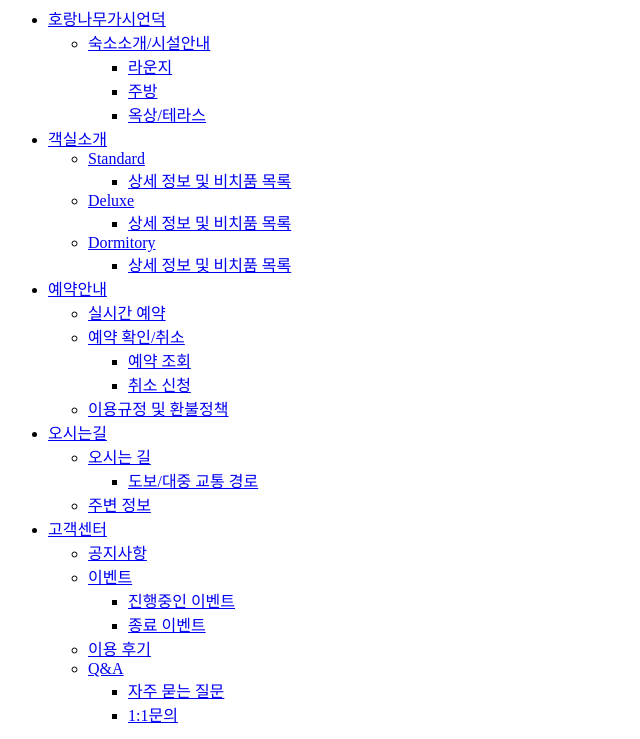
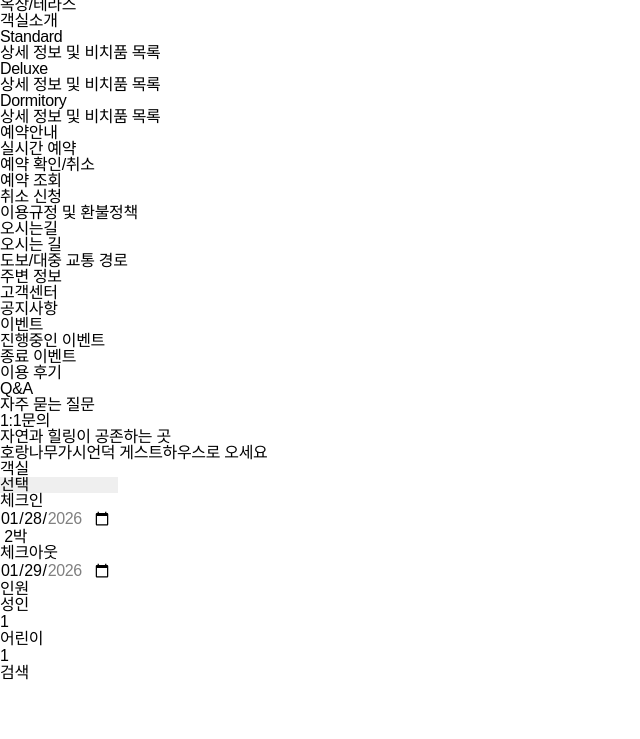
Before and after one commit to kimgangstar/horang_hill, a plain HTML site: page index.html in a window 1280 px wide. Shown: the part 83-822 px from the top of the page, without its empty margins (0-640 px from the left). After the commit the page ends 800 px from the top, so only its background shows below. Drawn offline with Linux system fonts and the light colour scheme; a web font is replaced by a local one.

Commit message:
20260202

```diff
--- a/index.html
+++ b/index.html
@@ -7,10 +7,13 @@
     <meta name="keywords" content="">
     <title>호랑가시나무언덕 게스트하우스</title>
     <link rel="shortcut icon" href="./images/horang_logo.png" type="image/x-icon">
+    <link rel="stylesheet" as="style" crossorigin href="https://cdn.jsdelivr.net/gh/orioncactus/pretendard@v1.3.9/dist/web/static/pretendard-dynamic-subset.min.css" />
+    <link rel="stylesheet" href="./style/reset.css">
+    <link rel="stylesheet" href="./style/index.css">
 </head>
 <body>
     <div id="wrap">
-        <div id="header"><!-- s : header -->
+        <header><!-- s : header -->
             <h1><a href="#"><img src="#" alt="호랑나무가시언덕 게스트하우스"></a></h1>
             <nav id="gnb">
                 <ul class="lnb_depth1"><!-- depth1 -->
@@ -86,8 +89,8 @@
                     </li>
                 </ul>
             </nav>
-        </div><!-- e : header -->
-        <div id="main"> <!-- s : main -->
+        </header><!-- e : header -->
+        <main> <!-- s : main -->
             <!-- 히어로배너  + 검색 폼 -->
             <div id="hero_bnr">
                 <div class="add_text">
@@ -149,8 +152,8 @@
                     <p><button type="button" id="search_btn">검색</button></p>
                 </form>
             </div>
-        </div><!-- e : main -->
-        <div id="footer"></div>
+        </main><!-- e : main -->
+        <footer></footer>
     </div>
 </body>
 </html>
--- /dev/null
+++ b/style/index.css
@@ -0,0 +1,51 @@
+body {}
+#wrap {}
+#wrap header {}
+#wrap header h1 {}
+#wrap header h1 a {}
+#wrap header h1 a img {}
+#wrap header #gnb {}
+#wrap header #gnb .lnb_depth1 {}
+#wrap header #gnb .lnb_depth1 > li {}
+#wrap header #gnb .lnb_depth1 > li > a {} /* 20 */
+#wrap header #gnb .lnb_depth1 > li > .lnb_depth2 {}
+#wrap header #gnb .lnb_depth1 > li > .lnb_depth2 > li {}
+#wrap header #gnb .lnb_depth1 > li > .lnb_depth2 > li > a {}
+#wrap header #gnb .lnb_depth1 > li > .lnb_depth2 > li > .lnb_depth3 {}
+#wrap header #gnb .lnb_depth1 > li > .lnb_depth2 > li > .lnb_depth3  li {}
+#wrap header #gnb .lnb_depth1 > li > .lnb_depth2 > li > .lnb_depth3  li  a {}
+/* ========================================== main ============================= */
+/* ========================================== main 1. 히어로배너 ============================= */
+#wrap main {}
+#wrap main #hero_bnr {}
+#wrap main #hero_bnr .add_text {}
+#wrap main #hero_bnr .add_text p {}
+#wrap main #hero_bnr .add_text h1 {}
+#wrap main #hero_bnr form
+#wrap main #hero_bnr form .room_in_out {}
+#wrap main #hero_bnr form .room_in_out h2 {}
+#wrap main #hero_bnr form .room_in_out p {}
+#wrap main #hero_bnr form .room_in_out p #room_type {}
+#wrap main #hero_bnr form .room_in_out p #room_type option {}
+#wrap main #hero_bnr form .check_in_out {}
+#wrap main #hero_bnr form .check_in_out .in {}
+#wrap main #hero_bnr form .check_in_out .in h2 {}
+#wrap main #hero_bnr form .check_in_out .in p {}
+#wrap main #hero_bnr form .check_in_out .in p #in_date {}
+#wrap main #hero_bnr form .check_in_out .day {}
+#wrap main #hero_bnr form .check_in_out .day img {}
+#wrap main #hero_bnr form .check_in_out .day em {}
+#wrap main #hero_bnr form .check_in_out .out {}
+#wrap main #hero_bnr form .check_in_out .out h2 {}
+#wrap main #hero_bnr form .check_in_out .out p {}
+#wrap main #hero_bnr form .check_in_out .out p #out_date {}
+#wrap main #hero_bnr form .person {}
+#wrap main #hero_bnr form .person > h2 {}
+#wrap main #hero_bnr form .person > .number {}
+#wrap main #hero_bnr form .person > .number dt {}
+#wrap main #hero_bnr form .person > .number dd #adult {}
+#wrap main #hero_bnr form .person > .number dd #kid  {}
+#wrap main #hero_bnr form > p {}
+#wrap main #hero_bnr form > p #search_btn {}
+/* ========================================== main footer ============================= */
+#wrap footer {}
--- /dev/null
+++ b/style/reset.css
@@ -0,0 +1,33 @@
+html,body,h1,h2,h3,h4,h5,h6,
+dl,dt,dd,ol,ul,li,p,blockquote,hr,div,video,address,
+header,footer,nav,aside,article,section,figure,figcaption,main,details,summary,
+form,fieldset,legend,input,button,select,option,textarea,
+em,strong,sub,sup,br,span,del,s,q,mark,code,img,a,
+table,thead,tbody,tfoot,tr,td,th {
+    margin:0; padding:0; box-sizing:border-box;
+    line-height:1; letter-spacing:-0.02em; word-spacing:0;
+    font-size:1em; font-weight:400; font-style:normal;
+    color:#000;
+    font-family:'Noto Sans KR',sans-serif;
+}
+/* 개별 태그 초기값 */
+a {text-decoration:none;}
+ul,ol,li {list-style:none;}
+fieldset {border:0;}
+legend {display:none;}
+input {border:0; outline:none;}
+button {border:0; background:none; cursor:pointer;}
+table,tr,td,th {border-collapse:collapse;}
+select, option {border:0; appearance:none; outline:none;}
+/* chrome, safari, edge, opera */
+/* 웹브라우저 엔진 -webkit-, -moz-, -m-, -o- */
+input[type=number]::-webkit-outer-spin-button,
+input[type=number]::-webkit-inner-spin-button {
+    -webkit-appearance:none;
+    margin:0;
+}
+/* firefox */
+input[type=number] {
+    -moz-appearance:none;
+    margin:0;
+}
```
